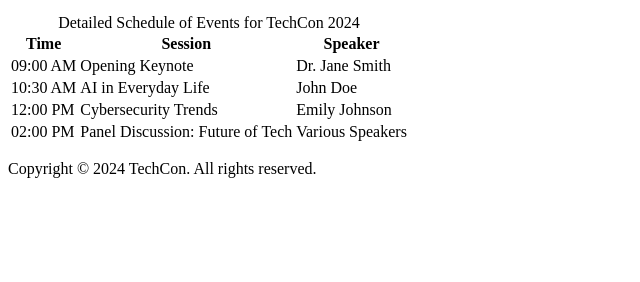
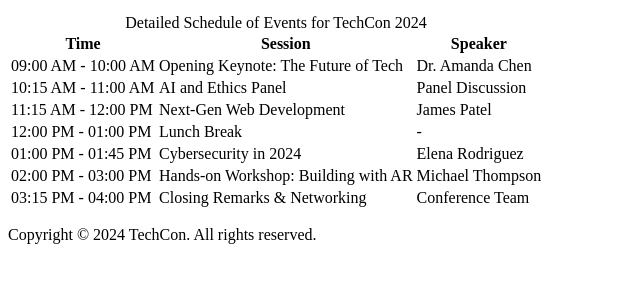
Before and after one commit to RubyTater/TechCon_HTML, a plain HTML site: page techcon_website/schedule.html in a window 1280 px wide. Shown: the part 154-436 px from the top of the page, without its empty margins (0-640 px from the left). Drawn offline with Linux system fonts and the light colour scheme.

Commit message:
Fix footer and add detailed schedule page for TechCon 2024

```diff
--- a/techcon_website/schedule.html
+++ b/techcon_website/schedule.html
@@ -1,8 +1,10 @@
 <!DOCTYPE html>
 <html lang="en">
 <head>
-    <meta charset="utf-8">
+  <meta charset="UTF-8" />
+  <meta name="viewport" content="width=device-width, initial-scale=1.0" />
   <title>Schedule for TechCon 2024</title>
+  <link rel="stylesheet" href="styles.css" />
 </head>
 <body>
   <header>
@@ -29,24 +31,39 @@
       </thead>
       <tbody>
         <tr>
-            <td>09:00 AM</td>
-            <td>Opening Keynote</td>
-            <td>Dr. Jane Smith</td>
+          <td>09:00 AM - 10:00 AM</td>
+          <td>Opening Keynote: The Future of Tech</td>
+          <td>Dr. Amanda Chen</td>
         </tr>
         <tr>
-            <td>10:30 AM</td>
-            <td>AI in Everyday Life</td>
-            <td>John Doe</td>
+          <td>10:15 AM - 11:00 AM</td>
+          <td>AI and Ethics Panel</td>
+          <td>Panel Discussion</td>
         </tr>
         <tr>
-            <td>12:00 PM</td>
-            <td>Cybersecurity Trends</td>
-            <td>Emily Johnson</td>
+          <td>11:15 AM - 12:00 PM</td>
+          <td>Next-Gen Web Development</td>
+          <td>James Patel</td>
         </tr>
         <tr>
-            <td>02:00 PM</td>
-            <td>Panel Discussion: Future of Tech</td>
-            <td>Various Speakers</td>
+          <td>12:00 PM - 01:00 PM</td>
+          <td>Lunch Break</td>
+          <td>-</td>
+        </tr>
+        <tr>
+          <td>01:00 PM - 01:45 PM</td>
+          <td>Cybersecurity in 2024</td>
+          <td>Elena Rodriguez</td>
+        </tr>
+        <tr>
+          <td>02:00 PM - 03:00 PM</td>
+          <td>Hands-on Workshop: Building with AR</td>
+          <td>Michael Thompson</td>
+        </tr>
+        <tr>
+          <td>03:15 PM - 04:00 PM</td>
+          <td>Closing Remarks & Networking</td>
+          <td>Conference Team</td>
         </tr>
       </tbody>
     </table>
@@ -55,6 +72,5 @@
   <footer>
     <p>Copyright &copy; 2024 TechCon. All rights reserved.</p>
   </footer>
-
 </body>
 </html>
```
Lines whose indentation alone changed are shown as unchanged.
